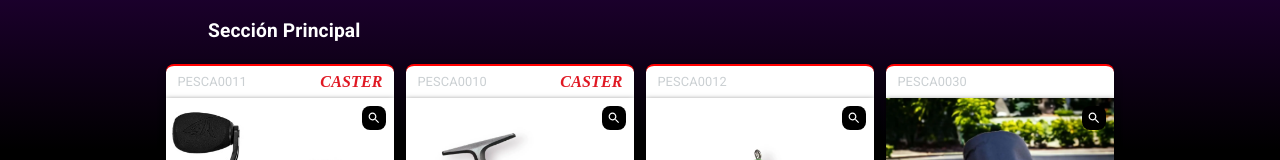
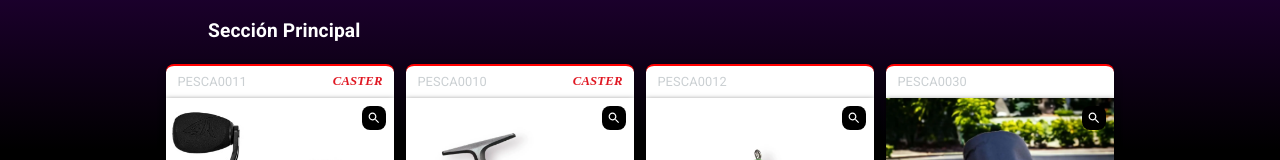
Before and after one commit to LeanCodE476/raptorstore_V1.1_web, a React (Vite) app: page / in a window 1280 px wide. Shown: the part 314-474 px from the top of the page. Built offline with nearby package versions, Linux system fonts and the light colour scheme; a web font is replaced by a local one.

Commit message:
fix logo caster

```diff
--- a/src/components/CardProductos.jsx
+++ b/src/components/CardProductos.jsx
@@ -93,6 +93,7 @@ const CardProductos = ({ product }) => {
               <Typography
                 className="brand-caster brand-caster-color"
                 fontFamily={"Days One"}
+                fontSize={'.8rem'}
               >
                 CASTER
               </Typography>
```
